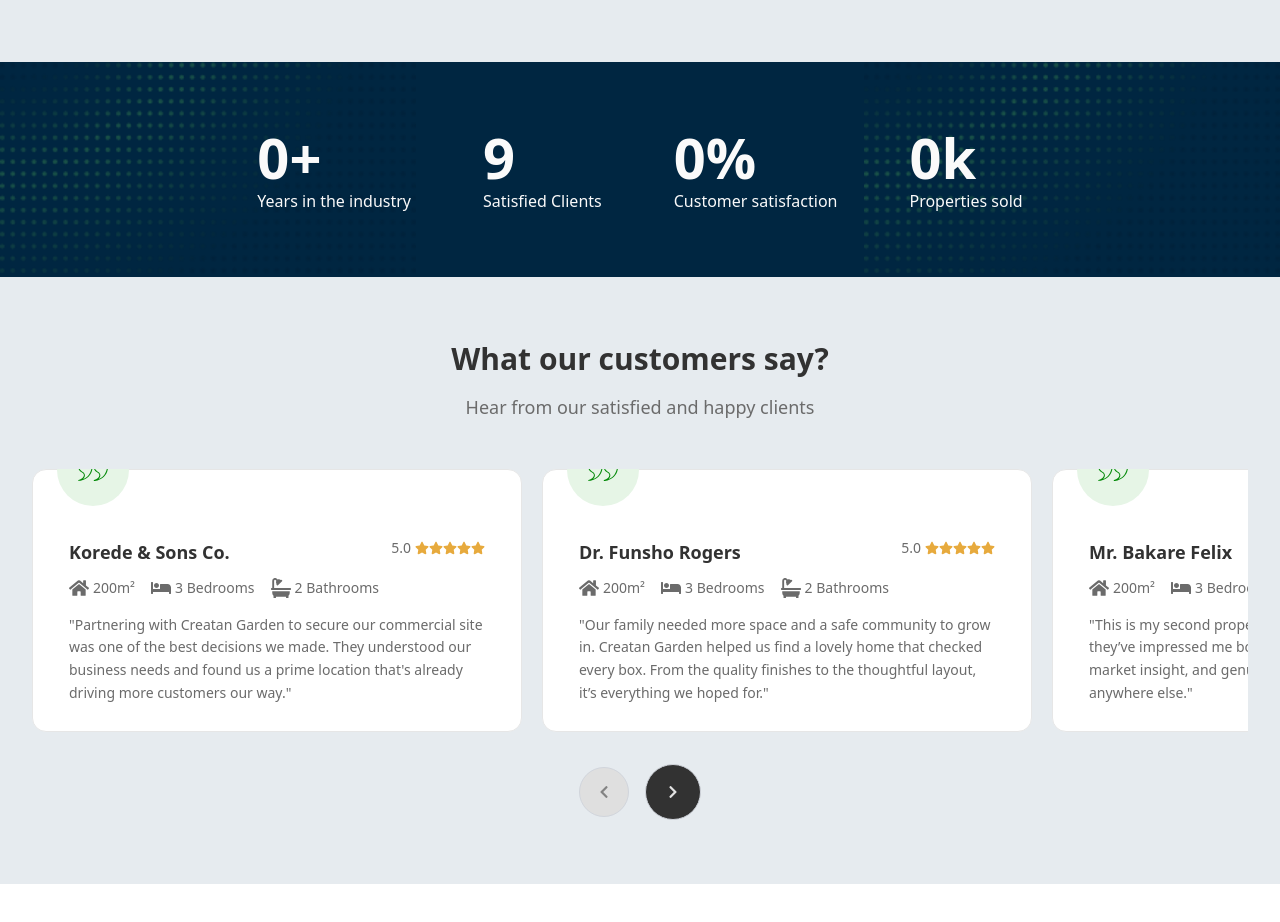
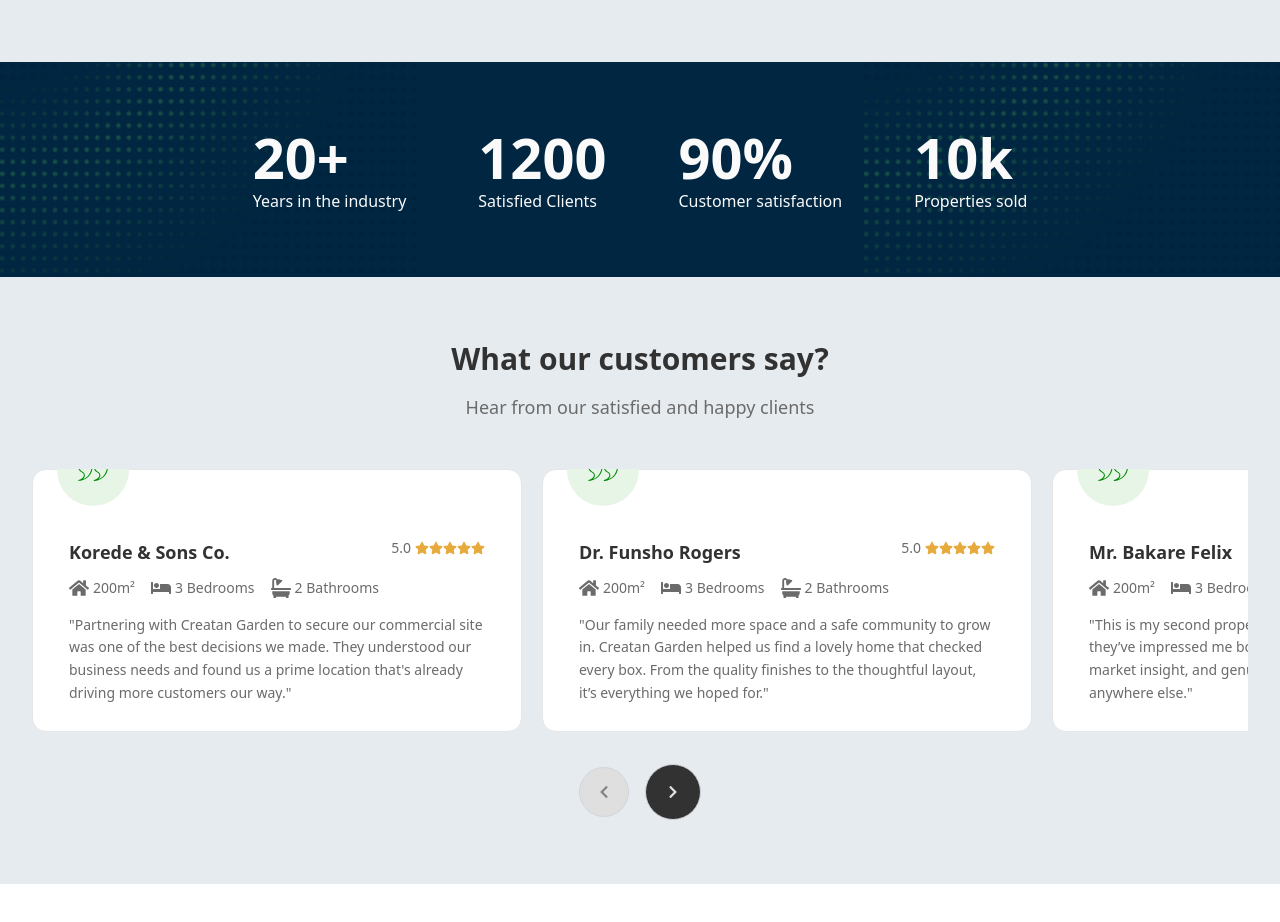
Before and after one commit to zexchsf/creatan-website, a Next.js app: page / in a window 1280 px wide. Shown: the part 1690-2612 px from the top of the page. Built offline with nearby package versions, Linux system fonts and the light colour scheme.

Commit message:
refactor: optimize stats animation using useCallback and useMemo

```diff
--- a/components/layouts/Home/stats-section.tsx
+++ b/components/layouts/Home/stats-section.tsx
@@ -1,11 +1,11 @@
 "use client";
 
 import Image from "next/image";
-import { useEffect, useState, useRef } from "react";
+import { useEffect, useState, useRef, useMemo, useCallback } from "react";
 import StatAbstract from "@/assets/stats-abstract.png";
 
 export function StatsSection() {
-  const stats = [
+  const stats = useMemo(() => [
     {
       value: 20,
       suffix: "+",
@@ -26,11 +26,12 @@ export function StatsSection() {
       suffix: "k",
       label: "Properties sold",
     },
-  ];
+  ], []);
 
   const [isVisible, setIsVisible] = useState(false);
   const [animatedValues, setAnimatedValues] = useState(stats.map(() => 0));
   const sectionRef = useRef<HTMLDivElement>(null);
+  const animationRef = useRef<number[]>([]);
 
   useEffect(() => {
     const observer = new IntersectionObserver(
@@ -49,43 +50,52 @@ export function StatsSection() {
     return () => observer.disconnect();
   }, [isVisible]);
 
+  const animateCounter = useCallback((finalValue: number, index: number) => {
+    const startTime = Date.now();
+    const duration = 2000; // 2 seconds
+
+    const updateCounter = () => {
+      const elapsed = Date.now() - startTime;
+      const progress = Math.min(elapsed / duration, 1);
+
+      const easeOutQuart = 1 - Math.pow(1 - progress, 4);
+      const currentValue = Math.floor(finalValue * easeOutQuart);
+
+      setAnimatedValues(prev => {
+        const newValues = [...prev];
+        newValues[index] = currentValue;
+        return newValues;
+      });
+
+      if (progress < 1) {
+        animationRef.current[index] = requestAnimationFrame(updateCounter);
+      }
+    };
+
+    animationRef.current[index] = requestAnimationFrame(updateCounter);
+  }, []);
+
   useEffect(() => {
     if (isVisible) {
+      animationRef.current.forEach(id => id && cancelAnimationFrame(id));
+      animationRef.current = [];
+
       stats.forEach((stat, index) => {
-        let start = 0;
-        const end = stat.value;
-        const duration = 2000; // 2 seconds
-        const increment = end / (duration / 16); // 60fps
-
-        const timer = setInterval(() => {
-          start += increment;
-          if (start >= end) {
-            setAnimatedValues((prev) => {
-              const newValues = [...prev];
-              newValues[index] = end;
-              return newValues;
-            });
-            clearInterval(timer);
-          } else {
-            setAnimatedValues((prev) => {
-              const newValues = [...prev];
-              newValues[index] = Math.floor(start);
-              return newValues;
-            });
-          }
-        }, 16);
-
-        return () => clearInterval(timer);
+        animateCounter(stat.value, index);
       });
     }
-  }, [isVisible, stats]);
+
+    return () => {
+      animationRef.current.forEach(id => id && cancelAnimationFrame(id));
+      animationRef.current = [];
+    };
+  }, [isVisible, stats, animateCounter]);
 
   return (
     <div
       ref={sectionRef}
       className="relative bg-[#002641] py-16 overflow-hidden"
     >
-      {/* Background abstract images */}
       <div className="absolute left-0 top-0 -bottom-20">
         <Image
           src={StatAbstract}
```
